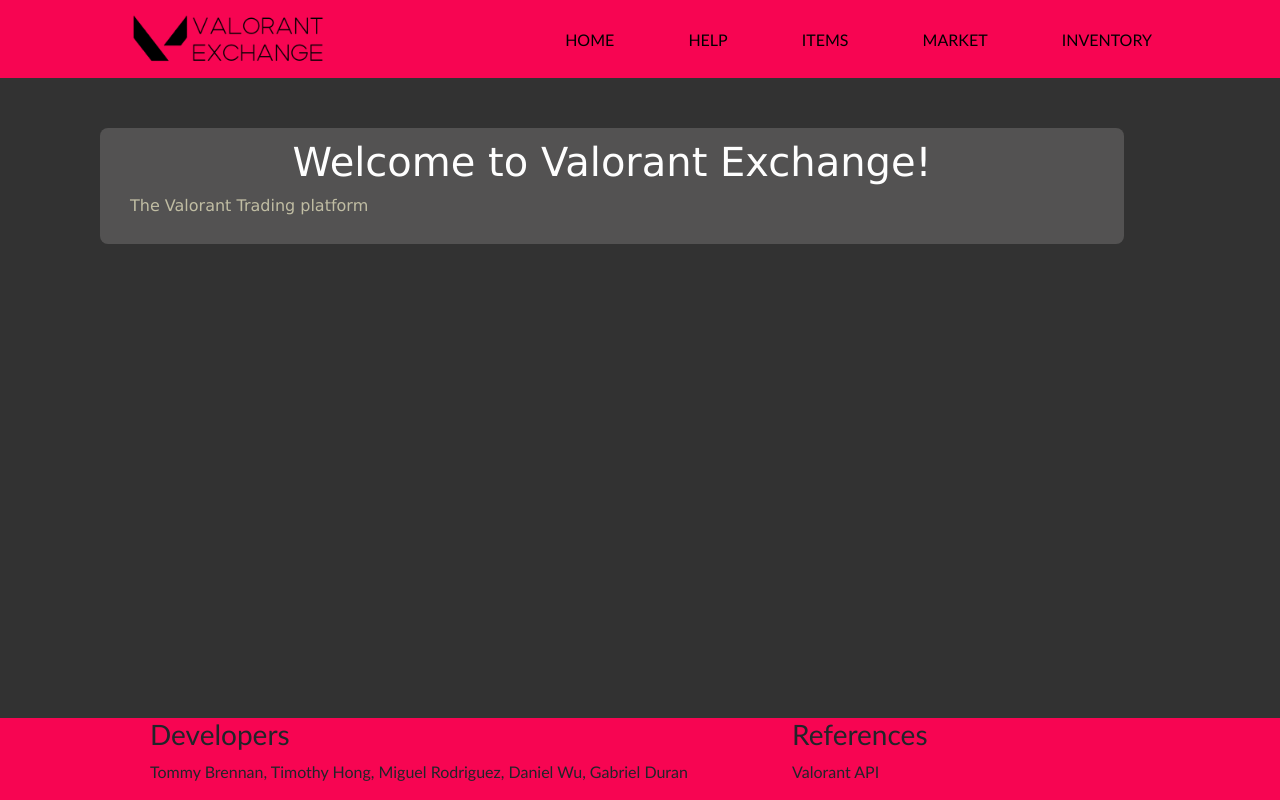
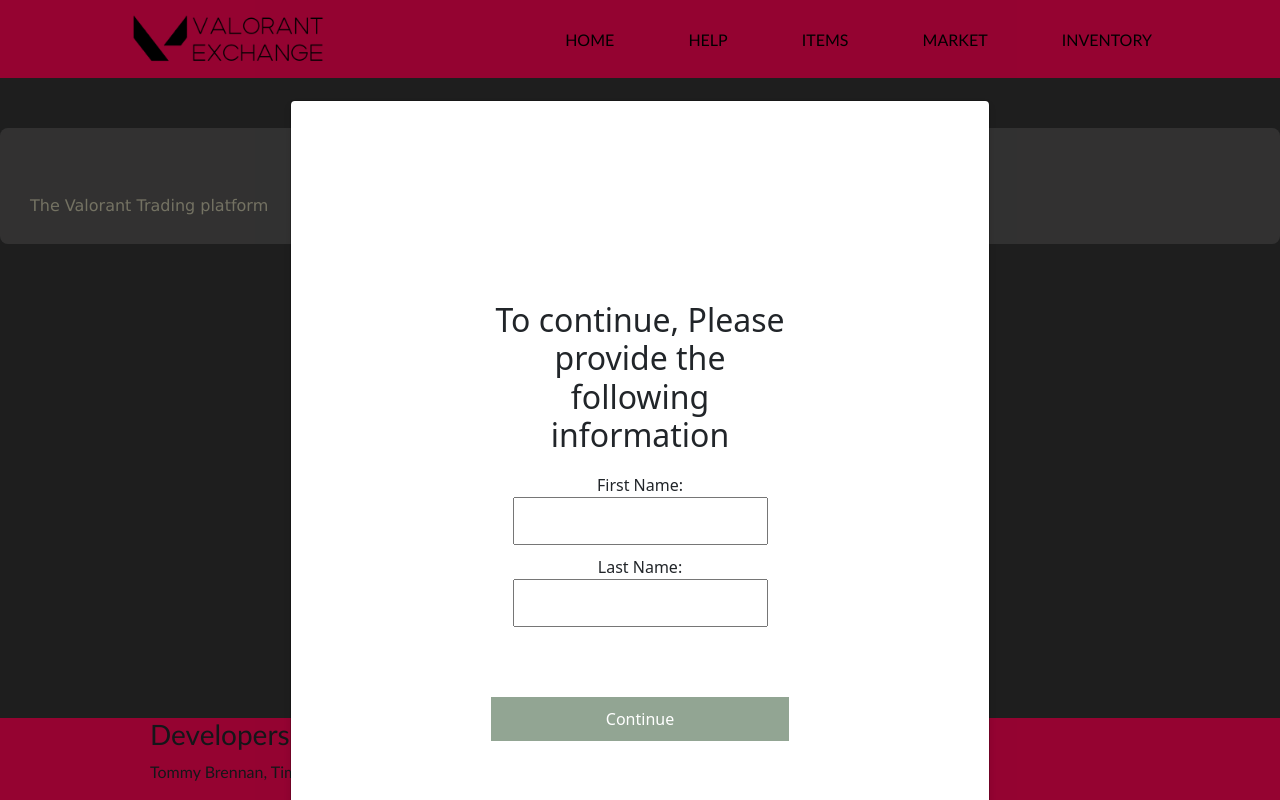
Before and after one commit to Goober4000/inst377-project, a plain HTML site: page home_page.html in a window 1280 px wide. Drawn offline with nearby package versions, Linux system fonts and the light colour scheme; no server answers.

```diff
--- a/home_page.html
+++ b/home_page.html
@@ -32,6 +32,9 @@
             <h1>Welcome to Valorant Exchange!</h1>
             <p>The Valorant Trading platform</p>
         </div>
+
+
+
         <div class="carousel-container">
             <a href="item_page.html" style="display: block; color: inherit; text-decoration: none;">
                 <div id="weaponSkinsCarousel" class="carousel slide" data-bs-ride="carousel">
@@ -46,6 +49,21 @@
             </a>
         </div>
 
+        <div id="modal" class="modal">
+            <div class="modal-content">
+                <h2>To continue, Please provide the following information</h2>
+                <form id="nameForm">
+                    <label for="firstName">First Name:</label>
+                    <input type="text" id="firstName" name="firstName" required>
+                    <label for="lastName">Last Name:</label>
+                    <input type="text" id="lastName" name="lastName" required>
+                    <button type="submit" style="margin-top: 70px;">Continue</button>
+                </form>
+            </div>
+        </div>
+
+        <script src="home_pageJS.js"></script>
+
         <script>
             async function fetchWeaponSkins() {
                 const response = await fetch('https://valorant-api.com/v1/weapons/skins');
@@ -57,11 +75,15 @@
                     item.innerHTML = `<img src="${skin.displayIcon}" class="d-block w-100" alt="${skin.displayName}">`;
                     container.appendChild(item);
                 });
-                }
+            }
 
-            window.onload = fetchWeaponSkins;
+            window.onload = function() {
+                fetchWeaponSkins();
+                modal.style.display = "block";
+        }
 
         </script>
+
         <footer>
             <div class="devs">
                 <h3>Developers</h3>
--- /dev/null
+++ b/home_pageJS.js
@@ -0,0 +1,8 @@
+document.getElementById("nameForm").onsubmit = function(e) {
+    e.preventDefault();
+    var firstName = document.getElementById("firstName").value;
+    var lastName = document.getElementById("lastName").value;
+    console.log("First Name:", firstName);
+    console.log("Last Name:", lastName);
+    modal.style.display = "none";
+}
--- a/home_pagecss.css
+++ b/home_pagecss.css
@@ -4,7 +4,7 @@
 }
 
 .carousel-container {
-    max-width: 1100px;
+    max-width: 1300px;
     margin: auto;
     box-shadow: 0 4px 8px rgba(0, 0, 0, 0.1);
     border-radius: 10px;
@@ -12,8 +12,80 @@
     background: linear-gradient(to bottom, #e3f2fd, #bbdefb);
   }
 
-/*.carousel-item img {
+.carousel-item img {
     height: 400px;
     width: 100%;
+    display: flex;
     object-fit: cover;
   }
+
+.modal {
+  display: none;
+  position: fixed;
+  z-index: 1;
+  padding-top: 100px;
+  width: 100%;
+  height: 100%;
+  overflow: auto;
+  background-color: rgb(0,0,0);
+  background-color: rgba(0,0,0,0.4);
+  display: flex;
+  justify-content: center;
+  align-items: center;
+}
+
+.modal-content {
+    background-color: #fefefe;
+    padding: 200px;
+    border: 1px solid #888;
+    border-radius: 10px;
+    width: 80%;
+    max-width: 700px;
+    box-shadow: 0 4px 8px rgba(0, 0, 0, 0.1);
+    text-align: center;
+    margin: 0 auto;
+}
+
+.close {
+  color: #aaa;
+  float: right;
+  font-size: 28px;
+  font-weight: bold;
+}
+
+.close:hover,
+.close:focus {
+  color: black;
+  text-decoration: none;
+  cursor: pointer;
+}
+
+form {
+  display: flex;
+  flex-direction: column;
+  align-items: center;
+}
+
+label {
+  margin-top: 10px;
+}
+
+input {
+  margin-bottom: 10px;
+  padding: 10px;
+  font-size: 16px;
+
+}
+
+button {
+  padding: 10px;
+  background-color: #92a593;
+  color: white;
+  border: none;
+  cursor: pointer;
+  width: 100%;
+}
+
+button:hover {
+  background-color: #989d98;
+}
--- a/main_styles.css
+++ b/main_styles.css
@@ -87,10 +87,9 @@
 }
 
 .info_container {
-    width: 80%;
+    width: 100%;
     background-color: rgb(83, 82, 82);
     color: rgb(192, 189, 163);
-    margin-left: 100px;
     margin-top: 50px;
     margin-bottom: 50px;
     padding: 10px;
```
Also changed, not shown: backend/index.js (added, +56 -0 lines), backend/package.json (added, +17 -0 lines), backend/vercel.json (added), 1 other file.
